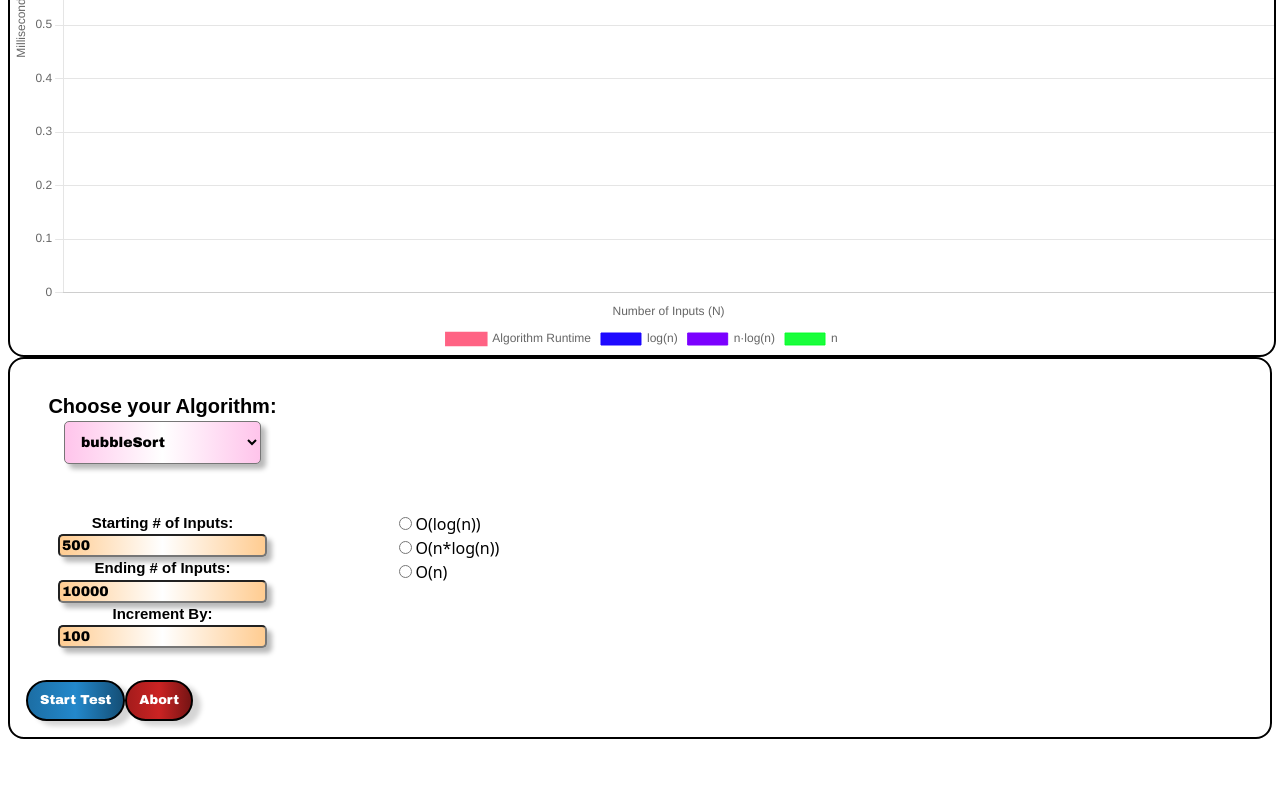
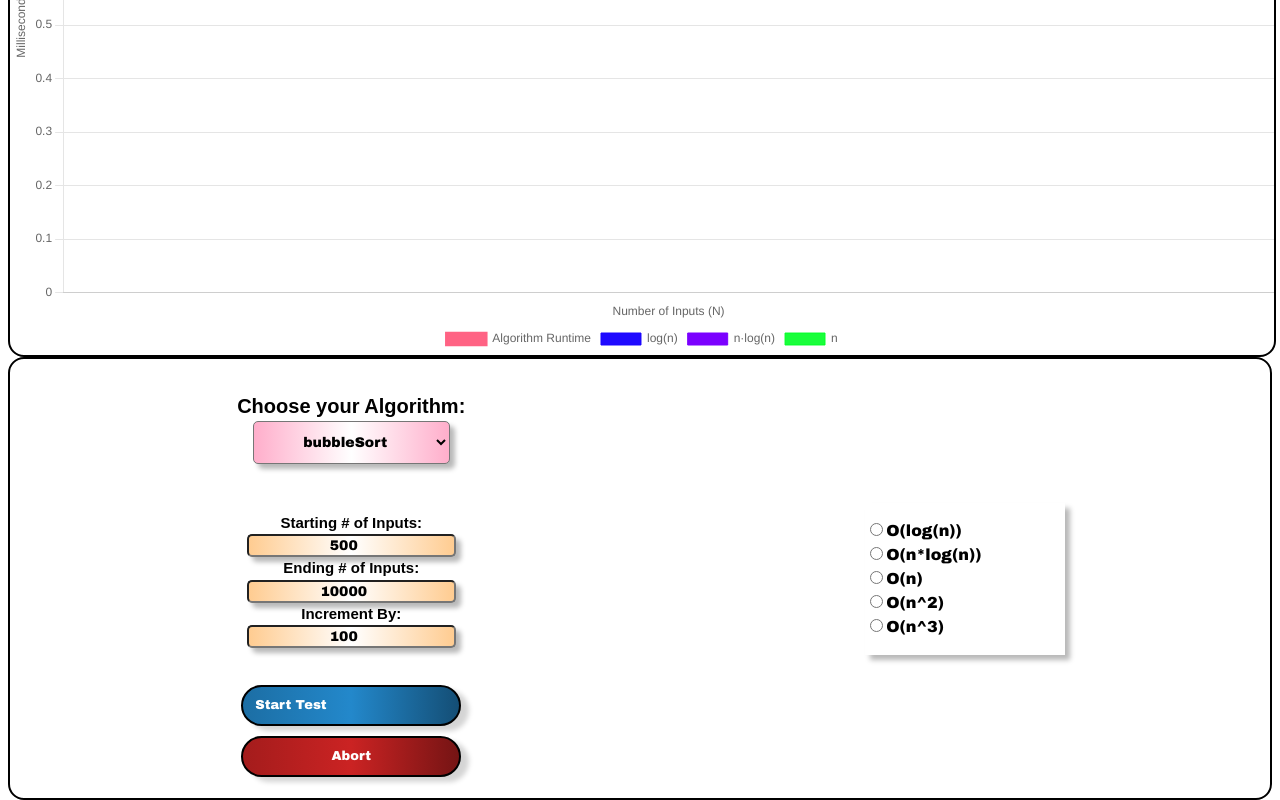
Before and after one commit to Notorious-Big-O/time-complexity-visualizer, a React (Vite) app: page / in a window 1280 px wide. Shown: the part 378-1178 px from the top of the page. Before the commit the page ends 1117 px from the top, so only its background shows below. Built offline with nearby package versions, Linux system fonts and the light colour scheme.

Commit message:
feat(style):Control Module

```diff
--- a/src/components/Control.jsx
+++ b/src/components/Control.jsx
@@ -33,7 +33,7 @@ const Control = ({
         </div>
 
         <div className={styles.startStopIncrement}>
-          <label htmlFor=''>Starting # of Inputs: </label>
+          <label htmlFor='starting'>Starting # of Inputs: </label>
           <input
             className={styles.startingInput}
             type='number'
@@ -42,7 +42,7 @@ const Control = ({
             onChange={(e) => setStartingN(e.target.value)}
           />
 
-          <label htmlFor=''>Ending # of Inputs: </label>
+          <label htmlFor='ending'>Ending # of Inputs: </label>
           <input
             className={styles.endingInput}
             type='number'
@@ -51,7 +51,7 @@ const Control = ({
             onChange={(e) => setEndingN(e.target.value)}
           />
 
-          <label htmlFor=''>Increment By: </label>
+          <label htmlFor='skip'>Increment By: </label>
           <input
             className={styles.incrementInput}
             type='number'
@@ -61,24 +61,56 @@ const Control = ({
           />
         </div>
         <div>
-          <button onClick={runTests}>Start Test</button>
-          <button className={styles.abortButton}>Abort</button>
+          <div className={styles.buttonSpacer}>
+            <button onClick={runTests}>Start Test</button>
+          </div>
+          <div className={styles.buttonSpacer}>
+            <button className={styles.abortButton}>Abort</button>
+          </div>
         </div>
       </div>
       <div class={styles.algoControls}>
         <p>
           <form>
             <div>
-              <input type='radio' name='algoSelector' value='log(n)' />
-              <label htmlFor=''>O(log(n))</label>
+              <input
+                type='radio'
+                name='algoSelector'
+                value='log(n)'
+                id='logn'
+              />
+              <label htmlFor='logn'>O(log(n))</label>
             </div>
             <div>
-              <input type='radio' name='algoSelector' value='log(n)' />
-              <label htmlFor=''>O(n*log(n)) </label>
+              <input
+                type='radio'
+                name='algoSelector'
+                value='nlog(n)'
+                id='nlogn'
+              />
+              <label htmlFor='nlogn'>O(n*log(n)) </label>
             </div>
             <div>
-              <input type='radio' name='algoSelector' value='log(n)' />
-              <label htmlFor=''>O(n) </label>
+              <input type='radio' name='algoSelector' value='o(n)' id='n' />
+              <label htmlFor='n'>O(n) </label>
+            </div>
+            <div>
+              <input
+                type='radio'
+                name='algoSelector'
+                value='o(n^2)'
+                id='nsquared'
+              />
+              <label htmlFor='nsquared'>O(n^2) </label>
+            </div>
+            <div>
+              <input
+                type='radio'
+                name='algoSelector'
+                value='o(n^3)'
+                id='ncubed'
+              />
+              <label htmlFor='ncubed'>O(n^3) </label>
             </div>
           </form>
         </p>
--- a/src/components/Control.module.css
+++ b/src/components/Control.module.css
@@ -23,6 +23,7 @@
 .algoSelectBox {
   color: rgb(0, 0, 0);
   font-size: 14px;
+  text-align: center;
   line-height: 14px;
   padding: 12px;
   border-radius: 5px;
@@ -30,9 +31,9 @@
   font-weight: 700;
   background-image: linear-gradient(
     to right,
-    rgb(255, 196, 235) 0%,
+    rgb(255, 174, 203) 0%,
     rgb(255, 255, 255) 50%,
-    rgb(255, 196, 235) 100%
+    rgb(255, 174, 203) 100%
   );
   -webkit-box-shadow: 5px 5px 5px 0px rgba(0, 0, 0, 0.28);
   box-shadow: 5px 5px 5px 0px rgba(0, 0, 0, 0.28);
@@ -52,6 +53,7 @@
 .startingInput {
   color: rgb(0, 0, 0);
   font-size: 14px;
+  text-align: center;
   line-height: 14px;
   padding: 2px;
   border-radius: 5px;
@@ -68,6 +70,7 @@
 .endingInput {
   color: rgb(0, 0, 0);
   font-size: 14px;
+  text-align: center;
   line-height: 14px;
   padding: 2px;
   border-radius: 5px;
@@ -78,12 +81,12 @@
     rgb(255, 255, 255) 50%,
     rgb(255, 204, 145) 100%
   );
-  -webkit-box-shadow: 5px 5px 5px 0px rgba(0, 0, 0, 0.28);
   box-shadow: 5px 5px 5px 0px rgba(0, 0, 0, 0.28);
 }
 .incrementInput {
   color: rgb(0, 0, 0);
   font-size: 14px;
+  text-align: center;
   line-height: 14px;
   padding: 2px;
   border-radius: 5px;
@@ -94,16 +97,9 @@
     rgb(255, 255, 255) 50%,
     rgb(255, 204, 145) 100%
   );
-  -webkit-box-shadow: 5px 5px 5px 0px rgba(0, 0, 0, 0.28);
   box-shadow: 5px 5px 5px 0px rgba(0, 0, 0, 0.28);
 }
 
-.myButton:hover {
-  background: #1c6ea4;
-}
-.myButton:active {
-  background: #144e75;
-}
 button {
   color: rgb(255, 255, 255);
   font-size: 13px;
@@ -120,18 +116,27 @@ button {
   );
   box-shadow: rgba(0, 0, 0, 0.17) 8px 5px 5px 0px;
   border: 2px solid rgb(0, 0, 0);
-  display: inline-block;
+  display: flex;
+  flex-direction: column;
+  align-items: space-between;
+  gap: 1rem;
+  width: 220px;
+  margin: 0 auto;
 }
+
 .myButton:hover {
   background: #46ea15;
 }
 .myButton:active {
   background: #3a950c;
 }
+
 button:hover {
   border-color: #388e12;
 }
-
+.buttonSpacer {
+  padding: 5px;
+}
 .abortButton {
   background-image: linear-gradient(
     to right,
@@ -140,6 +145,9 @@ button:hover {
     rgb(117, 20, 20) 100%
   );
   box-shadow: rgba(0, 0, 0, 0.17) 8px 5px 5px 0px;
+  width: 220px;
+  margin: 0 auto;
+  display: block;
 }
 
 .options {
@@ -157,10 +165,13 @@ button:hover {
   display: flex;
   flex-direction: row;
   align-items: center;
-  justify-content: space-between;
+  justify-content: space-around;
   flex-grow: 1;
 }
 
 .algoControls {
   flex-basis: 70%;
+  font-family: 'Arial Black', Gadget, sans-serif;
+  box-shadow: 5px 5px 5px 0px rgba(0, 0, 0, 0.28);
+  max-width: 200px;
 }
```
